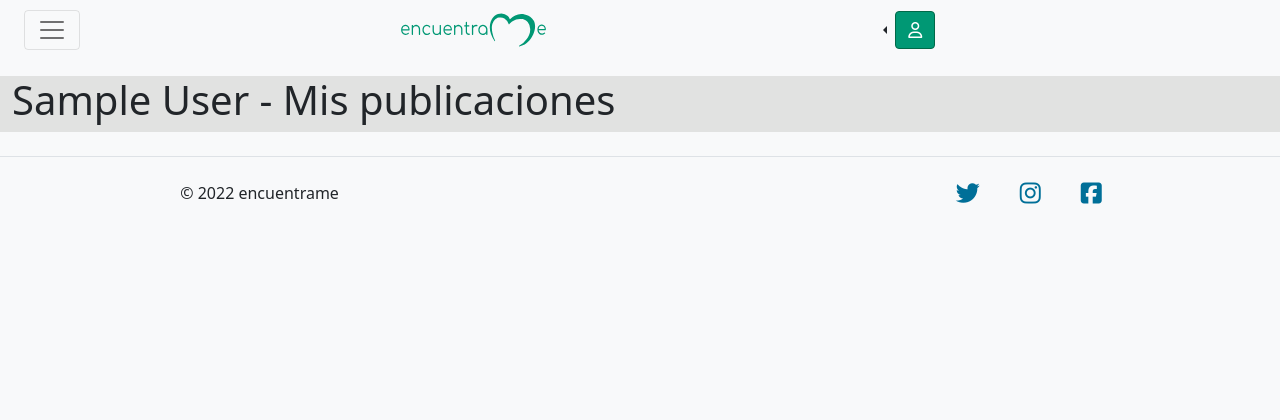
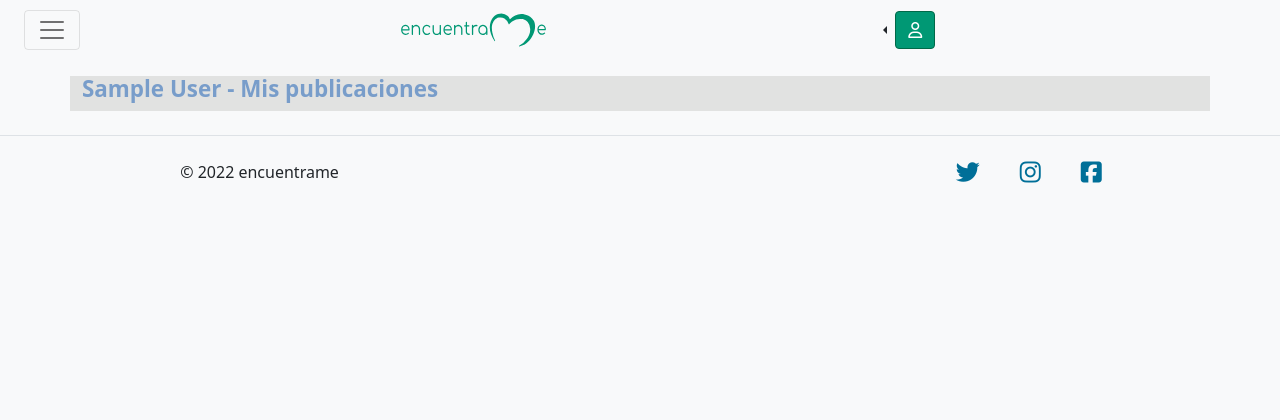
Before and after one commit to protobon/EncuentraMe, a Flask app: page /profile/1 in a window 1280 px wide. Shown: the top 420 px of the page. Run offline with Flask 2, Linux system fonts and the light colour scheme; tables that the repository leaves empty hold one stand-in row (values such as "Sample post"); some libraries are stand-ins or nearby versions.

Commit message:
profile layout

```diff
--- a/app.py
+++ b/app.py
@@ -523,11 +523,15 @@ def layout_form():
 
 @app.route('/layout_form_found')
 def layout_form_found():
-    return render_template('layout_form_found.html') """
+    return render_template('layout_form_found.html')
 
 @app.route('/layout_form_report')
 def layout_form_report():
-    return render_template('form_report.html')
+    return render_template('form_report.html') """
+
+@app.route('/post_by_id')
+def post_by_id():
+    return render_template('post_by_id.html')
 
 if __name__ == "__main__":
     app.run(host="0.0.0.0")
--- a/static/css/main.css
+++ b/static/css/main.css
@@ -408,3 +408,51 @@ posts {
     box-shadow: 0 0 0 0.25rem rgba(79, 157, 201, .5);
     transition: color .15s ease-in-out, background-color .15s ease-in-out, border-color .15s ease-in-out, box-shadow .15s ease-in-out;
 }
+
+
+
+
+/************************/
+/* profile */
+
+.enc-h1 {
+    font-size: 1.4rem;
+    font-weight: bold;
+    color: #789dca;
+}
+
+.enc-btn-happy {
+    display: inline-block;
+    font-weight: 400;
+    line-height: 1.5;
+    text-align: center;
+    text-decoration:none;
+    vertical-align: middle;
+    cursor: pointer;
+    background: #006f98;
+    border: 1px solid transparent;
+    font-size: 1rem;
+    border-radius: .25rem;
+    padding: .375rem .75rem;
+    margin: .5rem;
+    color: #eaeaea;
+    transition: color .15s ease-in-out, background-color .15s ease-in-out, border-color .15s ease-in-out, box-shadow .15s ease-in-out;
+}
+
+.enc-btn-danger {
+    display: inline-block;
+    font-weight: 400;
+    line-height: 1.5;
+    text-align: center;
+    text-decoration:none;
+    vertical-align: middle;
+    cursor: pointer;
+    background: #006f98;
+    border: 1px solid transparent;
+    font-size: 1rem;
+    border-radius: .25rem;
+    padding: .375rem .75rem;
+    margin: .5rem;
+    color: #eaeaea;
+    transition: color .15s ease-in-out, background-color .15s ease-in-out, border-color .15s ease-in-out, box-shadow .15s ease-in-out;
+}
--- a/static/js/loadProfile.js
+++ b/static/js/loadProfile.js
@@ -42,14 +42,14 @@ $(document).ready(function () {
                 buttonsDiv.addClass('buttons');
                 let deleteButton = $(document.createElement('button'));
                 deleteButton.addClass('btn');
-                deleteButton.addClass('btn-danger');
+                deleteButton.addClass('enc-btn-danger');
                 deleteButton.attr('type', 'button');
                 deleteButton.html('Eliminar');
                 deleteButton.attr('onclick', 'deletePost("' + this.id + '")');
                 buttonsDiv.append(deleteButton);
                 let updateButton = $(document.createElement('button'));
                 updateButton.addClass('btn');
-                updateButton.addClass('btn-info');
+                updateButton.addClass('enc-btn-happy');
                 updateButton.attr('type', 'button');
                 updateButton.html('¡Tengo a mi mascota!');
                 updateButton.attr('onclick', 'resolvePost("' + this.id +'")');
--- a/templates/profile.html
+++ b/templates/profile.html
@@ -24,13 +24,11 @@
         {% endfor %}
     {% endif %}
 {% endwith %}
-<div class="container">
-  <div class="feed row">
-    <div class="">
-      <h1>{{ user["name"] }} - Mis publicaciones</h1>
-      <article class="posts col-sm-6">
+<div class="container-xl">
+  <div class="feed row align-content-center">
+      <h1 class="enc-h1">{{ user["name"] }} - Mis publicaciones</h1>
+      <article class="posts col-6">
       </article>
-    </div>
   </div>
 </div>
 <script src="{{ url_for('static', filename='js/loadProfile.js') }}"></script>
```
